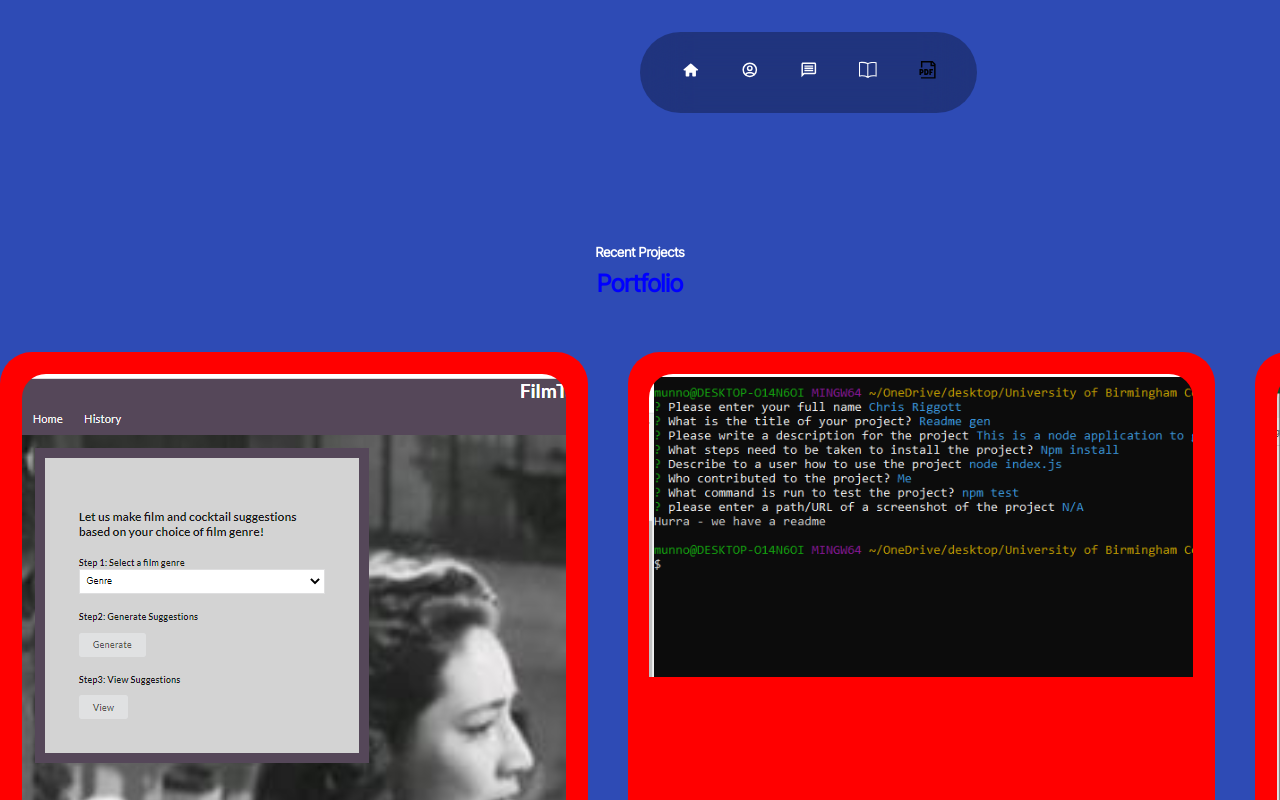
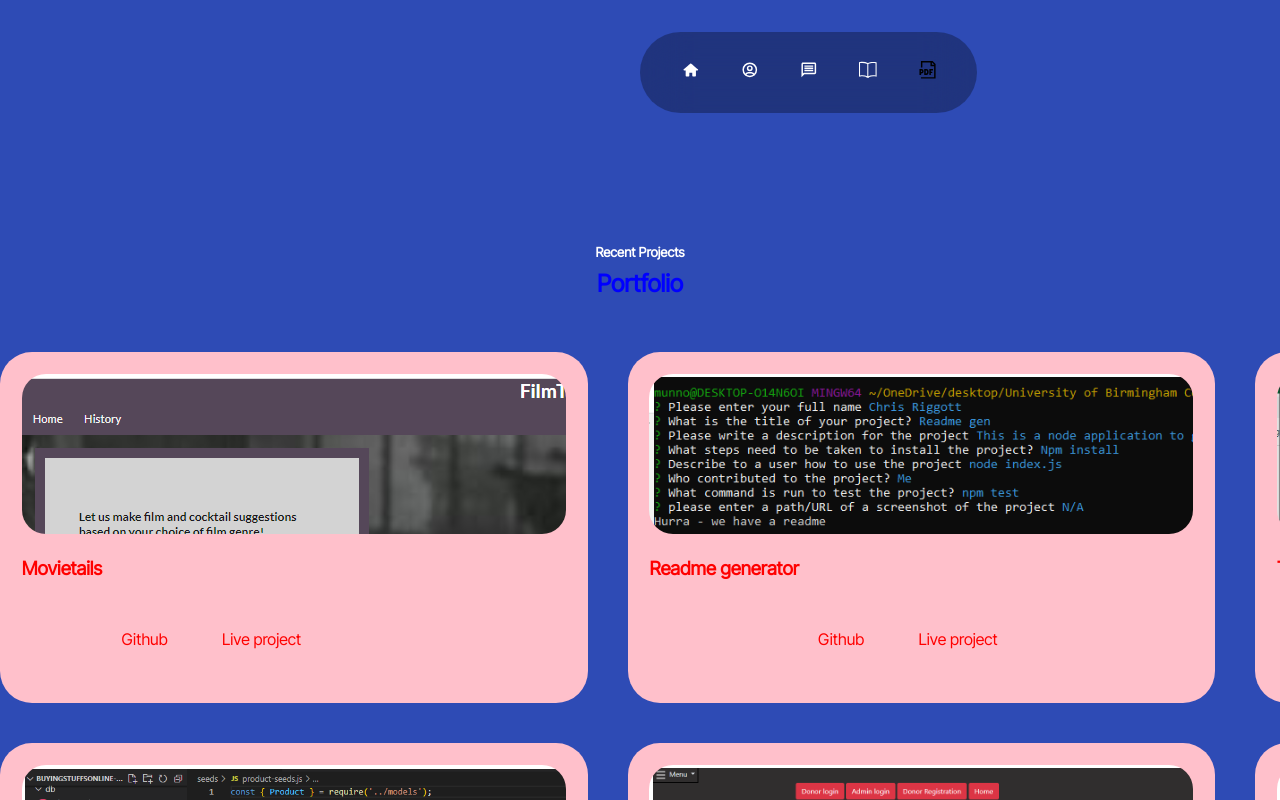
Before and after one commit to munnos/my-portfolio, a React (Create React App) app: page /portfolio in a window 1280 px wide. Shown: the top 800 px of the page. Built offline with nearby package versions, Linux system fonts and the light colour scheme.

Commit message:
portfolio page mainly done

```diff
--- a/src/components/portfolio/portfolio.css
+++ b/src/components/portfolio/portfolio.css
@@ -7,11 +7,15 @@
 .portfolioItem {
     display: flex;
     flex-wrap: wrap;
-    background: red;
+    background: pink;
     padding: 1.3rem;
     border-radius: 2rem;
     border: 1px solid transparent;
     transition: var(--transition);
+}
+
+.portfolioitemImage {
+    max-height: 20vh;
 }
 
 .portfolioItem:hover {
@@ -36,6 +40,7 @@
     display: flex;
     gap: 1rem;
     margin-bottom: 1rem;
+    padding-top: 5rem;
 }
 
 
--- a/src/index.css
+++ b/src/index.css
@@ -99,7 +99,7 @@ a:hover {
 
 .btn-primary {
     background: var(--color-primary);
-    color: var(--color-bg);
+    color: var(--color-primary);
 }
 
 /* img {
```
